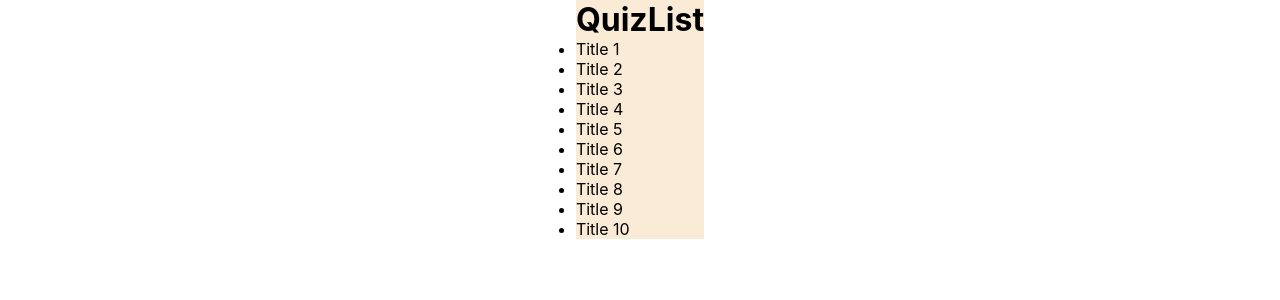
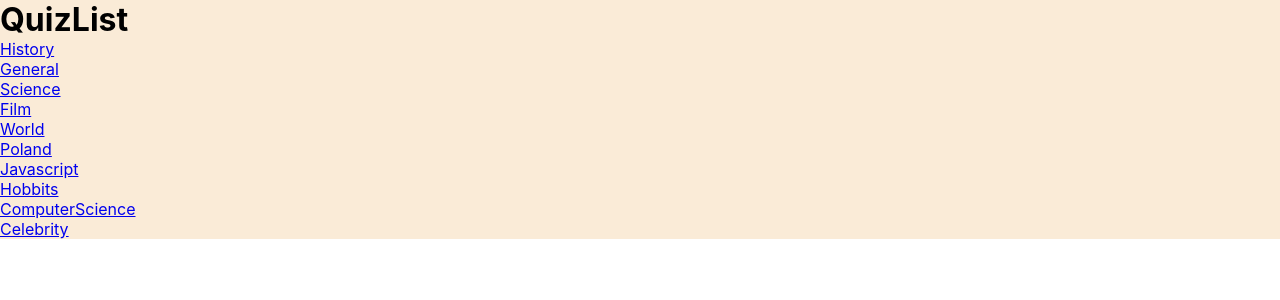
Before and after one commit to Zajecia-PJATK/projektprogramistyczny-Filiposki54, a React (Create React App) app in the folder projekt-quiz-app/: page / in a window 1280 px wide. Shown: the top 300 px of the page. Built offline with nearby package versions, Linux system fonts and the light colour scheme.

Commit message:
Routing
Dodano Routing do elementu App.js
Poprawiono i utworzono poprawne ścieżki do quizu na liście

```diff
--- a/projekt-quiz-app/src/App.js
+++ b/projekt-quiz-app/src/App.js
@@ -1,15 +1,16 @@
 import './App.css';
 import QuizList from './components/QuizList/QuizList';
 import quizzes from './data/quizzes.json';
+import { Route, Routes } from 'react-router-dom';
 
 const App = () => {
   return (
     <>
-      <div className='App'>
-        <QuizList quizzes={quizzes} />
-      </div>
+      <Routes>
+        <Route path='/' element={<QuizList quizzes={quizzes} />} />
+      </Routes>
     </>
   );
-}
+};
 
 export default App;
--- a/projekt-quiz-app/src/components/QuizList/QuizList.js
+++ b/projekt-quiz-app/src/components/QuizList/QuizList.js
@@ -1,5 +1,6 @@
 import './QuizList.css';
 import React, { useEffect, useState } from 'react';
+import { Link } from 'react-router-dom';
 const QuizList = ({ quizzes }) => {
   const [quizList, setQuizList] = useState([]);
 
@@ -13,7 +14,9 @@
         <h1>QuizList</h1>
         <ul>
           {quizList.map((quiz, index) => (
-            <li key={index}>{quiz.title}</li>
+            <li key={index}>
+              <Link to={`/quiz:${quiz.title}`}>{quiz.title}</Link>
+            </li>
           ))}
         </ul>
       </div>
--- a/projekt-quiz-app/src/data/quizzes.json
+++ b/projekt-quiz-app/src/data/quizzes.json
@@ -1,32 +1,32 @@
 [
   {
-    "title": "Title 1"
+    "title": "History"
   },
   {
-    "title": "Title 2"
+    "title": "General"
   },
   {
-    "title": "Title 3"
+    "title": "Science"
   },
   {
-    "title": "Title 4"
+    "title": "Film"
   },
   {
-    "title": "Title 5"
+    "title": "World"
   },
   {
-    "title": "Title 6"
+    "title": "Poland"
   },
   {
-    "title": "Title 7"
+    "title": "Javascript"
   },
   {
-    "title": "Title 8"
+    "title": "Hobbits"
   },
   {
-    "title": "Title 9"
+    "title": "ComputerScience"
   },
   {
-    "title": "Title 10"
+    "title": "Celebrity"
   }
 ]
```
